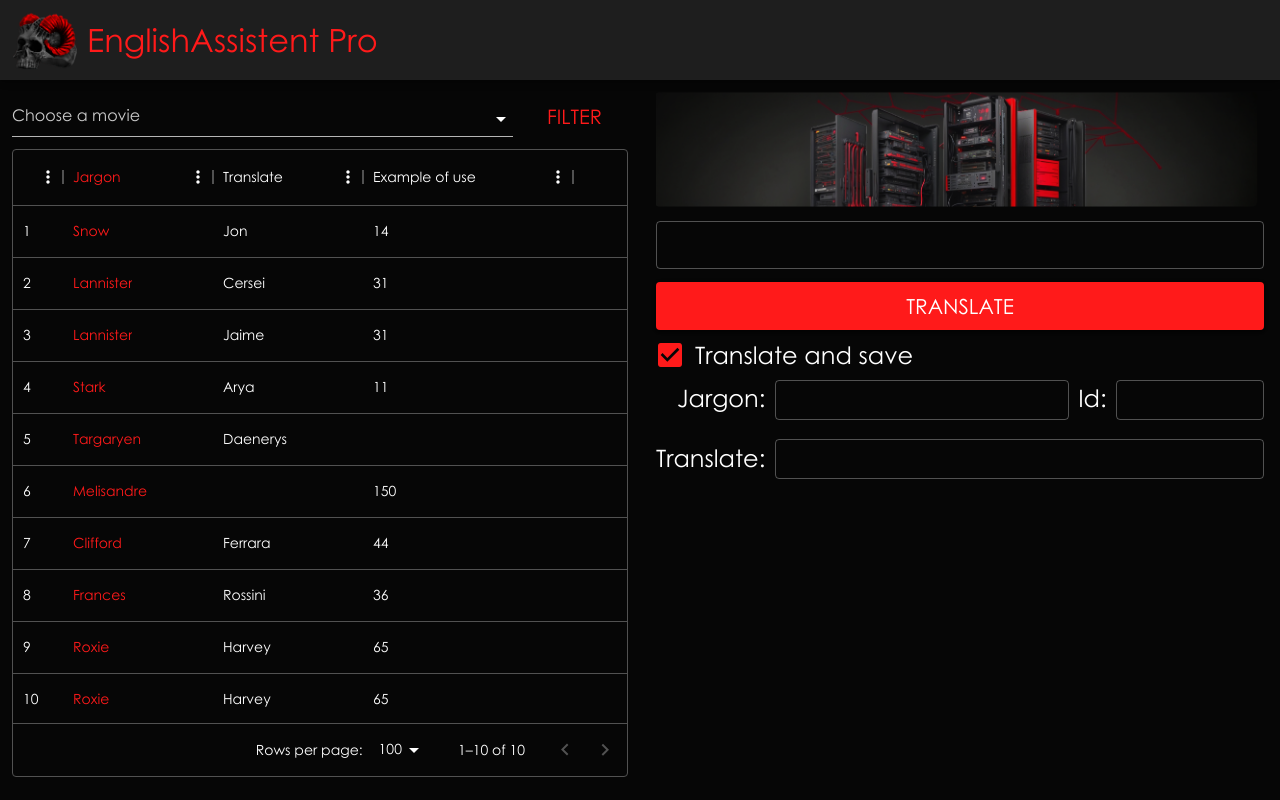
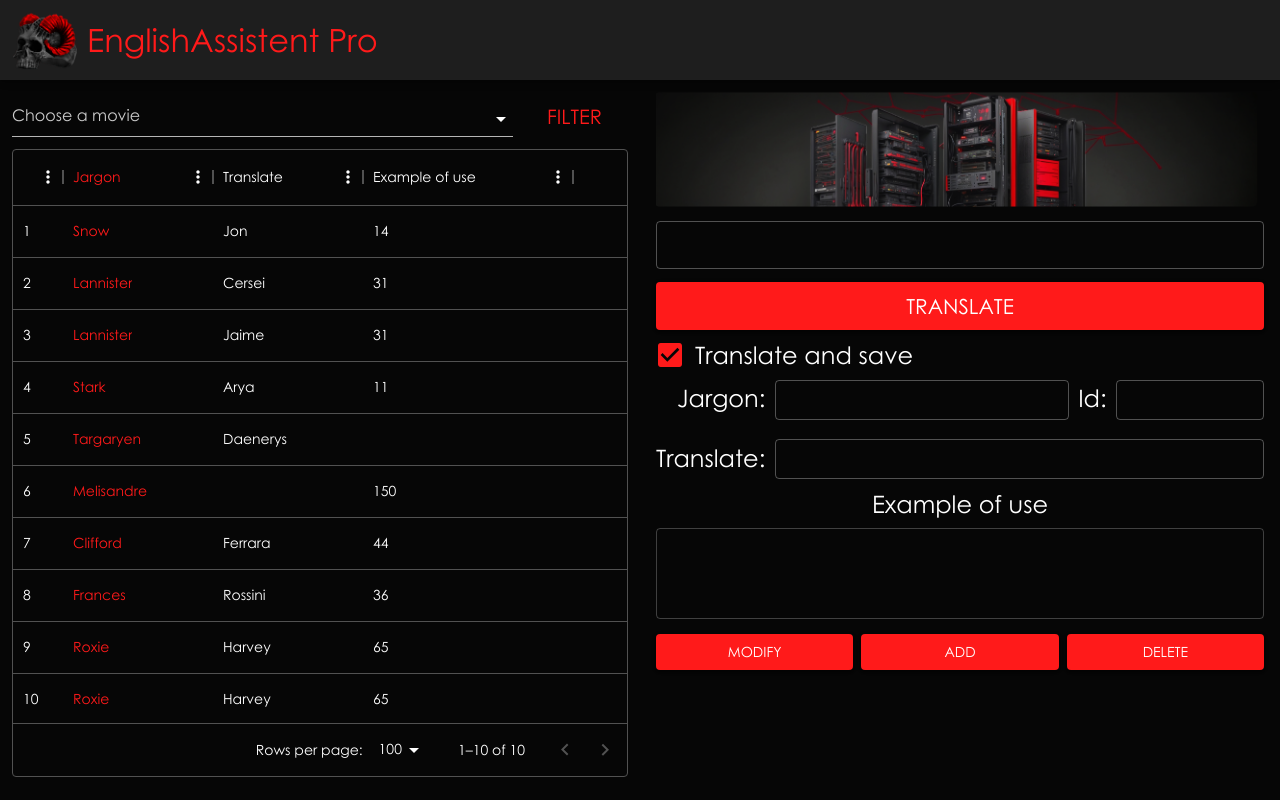
Before and after one commit to Myslitel666/EnglishAssistantPro, a React (Create React App) app in the folder english-assistent-frontend/: page / in a window 1280 px wide. Built offline with nearby package versions, Linux system fonts and the light colour scheme.

Commit message:
Added Modify, Add, Delete buttons and example of use

```diff
--- a/english-assistent-frontend/src/Components/Pages/Home/DictionaryEditorForm.tsx
+++ b/english-assistent-frontend/src/Components/Pages/Home/DictionaryEditorForm.tsx
@@ -1,10 +1,11 @@
 //MUI Import
 import Box from '@mui/material/Box'
 import Typography from '@mui/material/Typography'
+import TextField from '@mui/material/TextField'
 
 //MyComponents Import
 import MyInputBase from '../../Common/MyInputBase';
-import MyButton from '../../Common/MyTypography';
+import MyButton from '../../Common/MyButton';
 
 const DictionaryEditorForm: React.FC = () => {
     return (
@@ -77,7 +78,67 @@ const DictionaryEditorForm: React.FC = () => {
                 />
                 </Box>
             </Box>
+            <Typography
+                fontSize = '1.5rem'
+                sx={{
+                    display: 'flex',
+                    justifyContent: 'center',
+                    marginTop: '0.4rem',
+                    marginBottom: '0.4rem'
+                }}
+            >
+                Example of use
+            </Typography>
+            <TextField
+                multiline
+                rows={3}
 
+                sx={{
+                    width: '100%',
+                    '.css-130ozhh-MuiInputBase-root-MuiOutlinedInput-root': {
+                        padding: '0.7rem',
+                        fontSize: '1rem'
+                    }
+                }}
+            />
+            <Box paddingTop='0.9rem'
+                display="flex"
+                justifyContent = 'space-between'
+            >
+
+                <MyButton
+                    variant="contained"
+                    style={{
+                        maxWidth: "13.5rem",
+                        float: 'left',
+                        width: '100%',
+                        marginRight: '8px'
+                    }}
+                >
+                    Modify
+                </MyButton>
+                <MyButton
+                    variant="contained"
+                    style={{
+                        maxWidth: "13.5rem",
+                        float: 'left',
+                        width: '100%',
+                        marginRight: '8px'
+                    }}
+                >
+                    Add
+                </MyButton>
+                <MyButton
+                    variant="contained"
+                    style={{
+                        maxWidth: "13.5rem",
+                        float: 'left',
+                        width: '100%',
+                    }}
+                >
+                    Delete
+                </MyButton>
+            </Box>
         </>
     )
 }
--- a/english-assistent-frontend/src/Components/Pages/Home/JargonFilter.tsx
+++ b/english-assistent-frontend/src/Components/Pages/Home/JargonFilter.tsx
@@ -25,9 +25,7 @@ const JargonFilter: React.FC = () => {
                     <MovieSelect />
                 </Stack>
                 <MyButton
-                    //variant="contained"
                     color="primary"
-
                     style={{ marginTop: 'auto', fontSize: '2.5vh', width: '8rem', height: '2.5rem'}}
                 >
                     Filter
```
